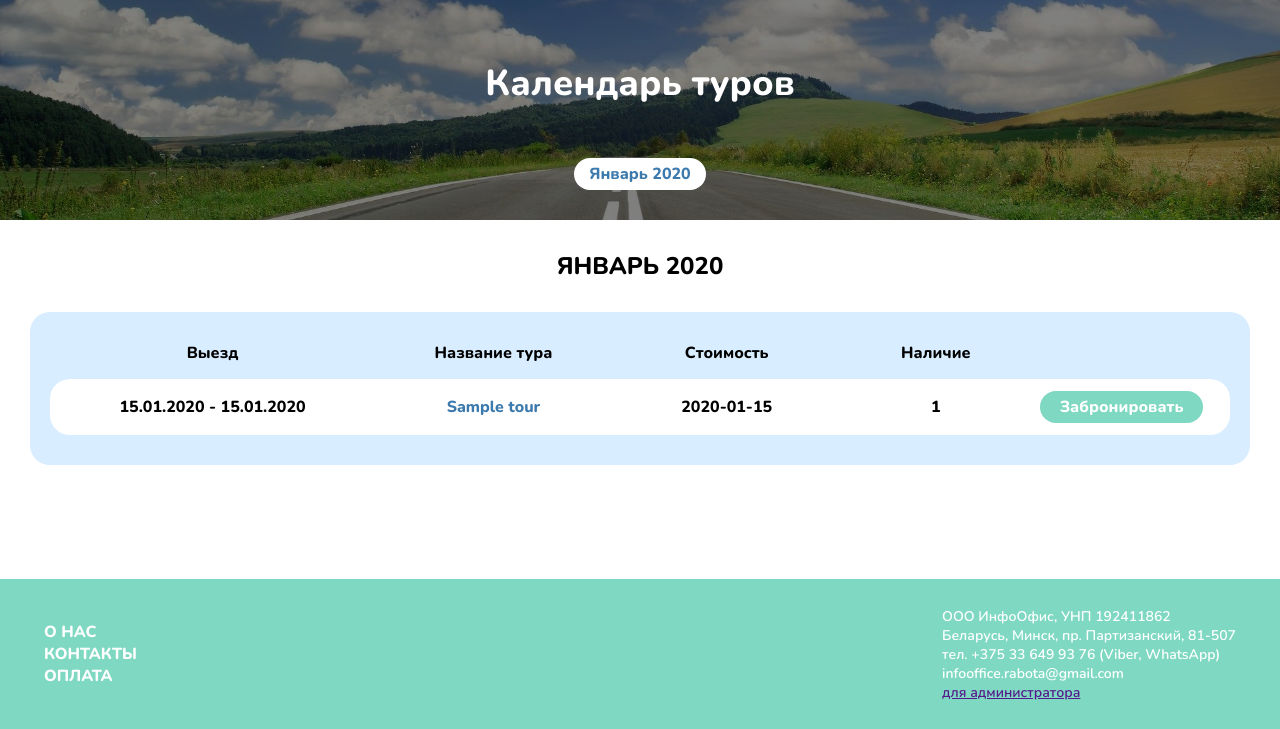
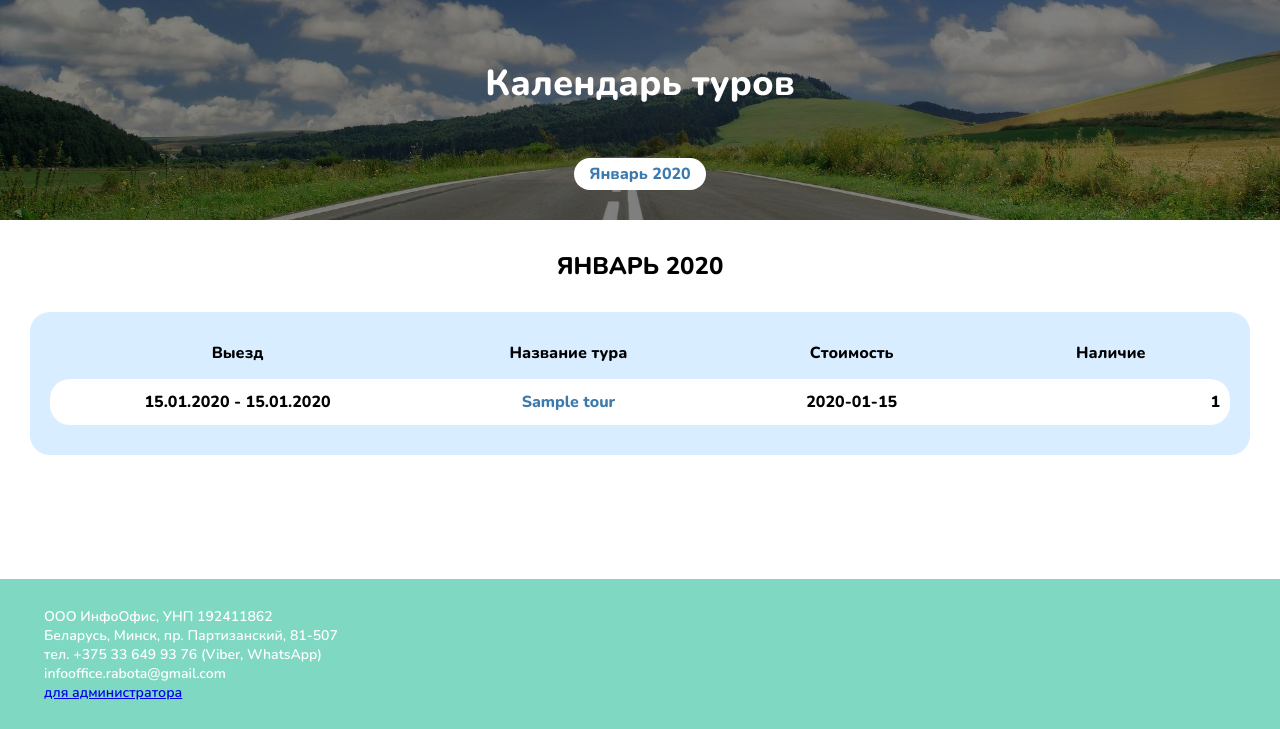
Before and after one commit to IgorSulj/SchoolTour, a Django app: page /calendar/ in a window 1280 px wide. Shown: the part 71-800 px from the top of the page. Run offline with Django 4.2, Linux system fonts and the light colour scheme; tables that the repository leaves empty hold one stand-in row (values such as "Sample post").

Commit message:
Quickfixes of the site

```diff
--- a/templates/base.html
+++ b/templates/base.html
@@ -19,9 +19,6 @@
             <div class="menu"><a href="{% url 'tours:tour' top_tour.slug %}">{{ top_tour.name }}</a></div>
             {% endfor %}
             <div class="menu"><a href="{% url 'contacts' %}">Контакты</a></div>
-            <div class="call-order">
-                <a href="#" class="usual-button">Заказать звонок</a>
-            </div>
             <div class="annotation">
                 +375 33 649 93 76<br>@schooltour.by
             </div>
@@ -36,17 +33,12 @@
         {% block content %}{% endblock content %}
     </article>
     <footer>
-        <ul>
-            <li><a href="#">О нас</a></li>
-            <li><a href="#">Контакты</a></li>
-            <li><a href="#">Оплата</a></li>
-        </ul>
         <div>
             ООО ИнфоОфис, УНП 192411862<br>
             Беларусь, Минск, пр. Партизанский, 81-507<br>
             тел. +375 33 649 93 76 (Viber, WhatsApp)<br>
             infooffice.rabota@gmail.com<br>
-            <a href="" class="login">для администратора</a>
+            <a href="/admin" class="login">для администратора</a>
         </div>
     </footer>
     <script src="{% static 'scripts/burger_menu.js' %}"></script>
--- a/tours/static/css/calendar.css
+++ b/tours/static/css/calendar.css
@@ -74,7 +74,7 @@
   background-color: #D8EDFF;
   padding: 30px 20px;
   display: grid;
-  grid-template-columns: repeat(4, auto) 200px;
+  grid-template-columns: repeat(4, auto);
   row-gap: 15px;
   border-radius: 20px;
 }
--- a/tours/static/css/tour.css
+++ b/tours/static/css/tour.css
@@ -121,7 +121,7 @@
   background-color: #D8EDFF;
   padding: 30px 20px;
   display: grid;
-  grid-template-columns: repeat(3, auto) 200px;
+  grid-template-columns: repeat(3, auto);
   row-gap: 15px;
   border-radius: 20px;
 }
--- a/tours/templates/calendar.html
+++ b/tours/templates/calendar.html
@@ -23,7 +23,6 @@
                 <p>Название тура</p>
                 <p>Стоимость</p>
                 <p>Наличие</p>
-                <p></p>
             </div>
             {% for date in month.dates %}
             <div class="month__tour">
@@ -31,10 +30,6 @@
                 <div><p><a href="{% url 'tours:tour' date.tour.slug %}">{{ date.tour }}</a></p></div>
                 <div><p>{{ date.price }}</p></div>
                 <div><p>{{ date.places }}</p></div>
-                <div>
-                    <div class="usual-button">Забронировать</div>
-                    <div class="fill"></div>
-                </div>
             </div>
             {% endfor %}
         </div>
--- a/tours/templates/category.html
+++ b/tours/templates/category.html
@@ -1,7 +1,7 @@
 {% extends 'base.html' %}
 {% load static %}
 {% block title %}Главная{% endblock title %}
-{% block head %}<link rel="stylesheet" href="{% static 'css/category.css' %}">{% endblock head %}
+{% block head %}<link rel="stylesheet" href="{% static 'css/category.css' %}?1">{% endblock head %}
 {% block content %}
 <div class="head__wrapper">
     <div class="head">
@@ -22,7 +22,7 @@
     {% for tour in page.object_list %}
     <a href="{% url 'tours:tour' tour.slug %}" class="tour-wrapper">
         <div class="tour">
-            <div class="image"></div>
+            <img class="image" src="{% if tour.image %}{{ tour.image.url }}{% endif %}">
             <div class="info">
                 <p class="days">Дней: {{ tour.days.count }}</p>
                 <p class="name">{{ tour.name }}</p>
--- a/tours/templates/tour.html
+++ b/tours/templates/tour.html
@@ -45,17 +45,12 @@
                 <p>Выезд</p>
                 <p>Стоимость</p>
                 <p>Наличие</p>
-                <p></p>
             </div>
             {% for date in tour.dates.all %}
             <div class="price__item">
                 <div><p>{{ date.start_date | date:"d.m.Y" }}{% if date.end_date %} - {{ date.end_date | date:"d.m.Y" }}{% endif %}</p></div>
                 <div><p>{{ date.price }}</p></div>
                 <div><p>{{ date.places }}</p></div>
-                <div>
-                    <a href="#" class="usual-button">Забронировать</a>
-                    <div class="fill"></div>
-                </div>
             </div>
             {% endfor %}
 
```
Also changed, not shown: tours/static/css/base.css (line endings or trailing spaces), 1 other file.
